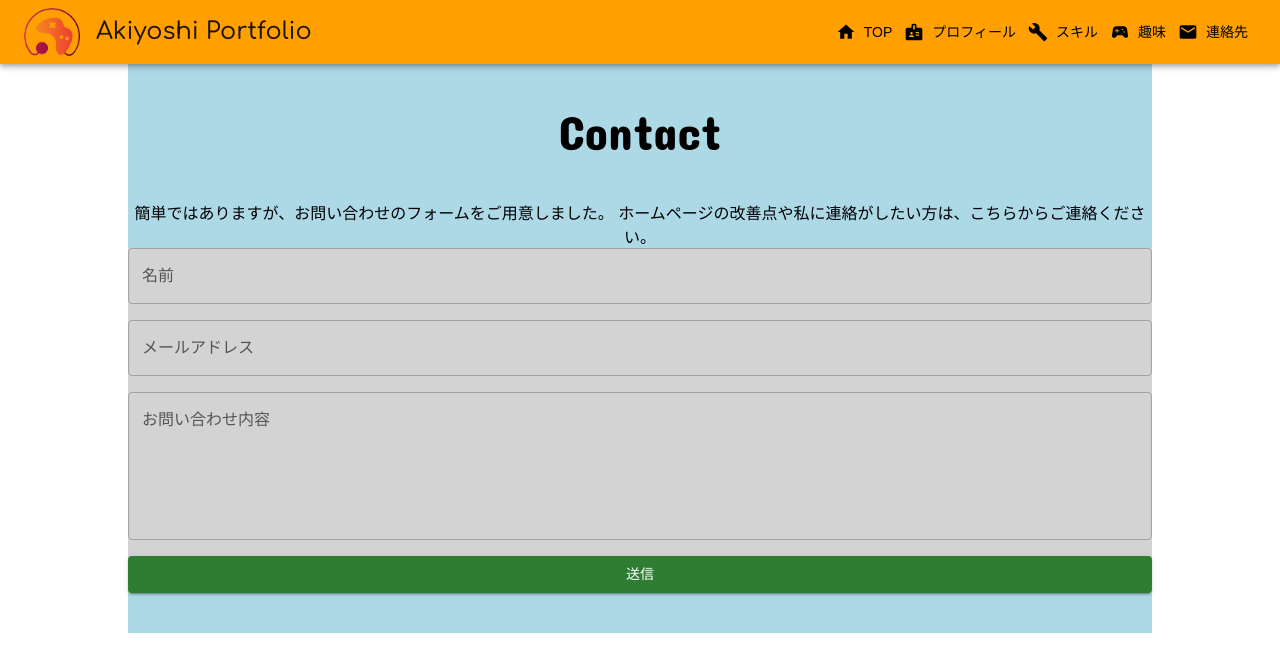
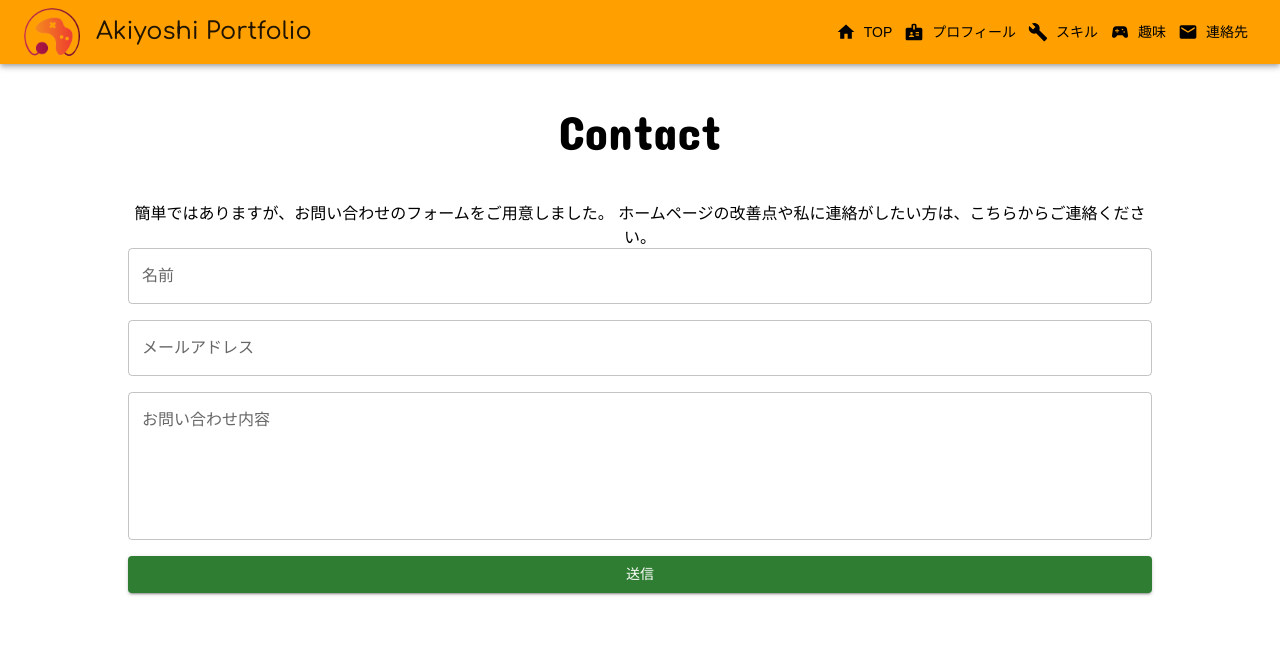
Before and after one commit to Akiyoshi999/portfolio-site, a Next.js app: page /contact in a window 1280 px wide. Shown: the top 672 px of the page. Built offline with nearby package versions, Linux system fonts and the light colour scheme; a web font is replaced by a local one.

Commit message:
背景の修正、keyとPropsの警告メッセージ修正 #23

```diff
--- a/src/components/molecules/ProductDialog/index.jsx
+++ b/src/components/molecules/ProductDialog/index.jsx
@@ -35,7 +35,11 @@ const ProductDialog = ({ openFlg, onClose, title, images, describe }) => {
         <Grid container spacing={2}>
           <Grid xs={12} md={4} item sx={{ wordWrap: "break-word" }}>
             {describe.map((item, i) => (
-              <DescriptionItem title={item.title} description={item.content} />
+              <DescriptionItem
+                key={i}
+                title={item.title}
+                description={item.content}
+              />
             ))}
           </Grid>
           <Grid xs={12} md={8} item>
--- a/src/components/organisms/ContactForm/index.jsx
+++ b/src/components/organisms/ContactForm/index.jsx
@@ -6,6 +6,7 @@ import SlideAlert from "../../atoms/SlideAlert/SlideAlert";
 import { alerts, contactSection } from "../../../const/contactItem";
 import { useContactForm } from "./logic";
 import FormButton from "../../atoms/FormButton/FormButton";
+import ContainerBox from "../../ui/Container/ContainerBox";
 
 const ContactForm = () => {
   const {
@@ -21,20 +22,11 @@ const ContactForm = () => {
   } = useContactForm();
 
   return (
-    <SectionBox
-      id={contactSection.elId}
-      textAlign="center"
-      width="80%"
-      backgroundColor="lightblue"
-    >
+    <ContainerBox>
+      <SectionBox id={contactSection.elId} textAlign="center" width="80%">
         <SectionTitle>{contactSection.title}</SectionTitle>
         <Typography variant="body">{contactSection.body}</Typography>
-      <Stack
-        component="form"
-        onSubmit={handleSubmit(submit)}
-        spacing={2}
-        backgroundColor="lightgray"
-      >
+        <Stack component="form" onSubmit={handleSubmit(submit)} spacing={2}>
           <InputComponent
             control={control}
             areaName="name"
@@ -74,6 +66,7 @@ const ContactForm = () => {
           severity={alerts.error.severity}
         />
       </SectionBox>
+    </ContainerBox>
   );
 };
 
--- a/src/components/organisms/HobbySection/index.jsx
+++ b/src/components/organisms/HobbySection/index.jsx
@@ -3,11 +3,13 @@ import { hobbys, hobbySection } from "../../../const/hobbyItems";
 import HobbyItem from "../../molecules/HobbyItem";
 import SectionBox from "../../ui/Section/SectionBox";
 import SectionTitle from "../../ui/Section/SectionTitle";
+import ContainerBox from "../../ui/Container/ContainerBox";
 
 const oddJudge = (number) => number % 2 === 0;
 
 const HobbySection = () => {
   return (
+    <ContainerBox>
       <SectionBox id="hobby-section" backgroundColor="gray">
         <SectionTitle>{hobbySection.title}</SectionTitle>
         <Typography variant="body">{hobbySection.body}</Typography>
@@ -17,6 +19,7 @@ const HobbySection = () => {
           ))}
         </Grid>
       </SectionBox>
+    </ContainerBox>
   );
 };
 
--- a/src/components/organisms/ProfileSection/index.jsx
+++ b/src/components/organisms/ProfileSection/index.jsx
@@ -2,10 +2,12 @@ import { Avatar, Grid, Typography } from "@mui/material";
 import { profileSection } from "../../../const/profileItems";
 import SectionBox from "../../ui/Section/SectionBox";
 import SectionTitle from "../../ui/Section/SectionTitle";
+import ContainerBox from "../../ui/Container/ContainerBox";
 
 const ProfileSection = () => {
   return (
-    <SectionBox id={profileSection.elId} sx={{ backgroundColor: "gray" }}>
+    <ContainerBox>
+      <SectionBox id={profileSection.elId}>
         <SectionTitle>{profileSection.title}</SectionTitle>
         <Grid container>
           <Grid xs={12} sm={5} item display="flex" justifyContent="center">
@@ -21,6 +23,7 @@ const ProfileSection = () => {
           </Grid>
         </Grid>
       </SectionBox>
+    </ContainerBox>
   );
 };
 
--- a/src/components/organisms/SkillCareer/index.jsx
+++ b/src/components/organisms/SkillCareer/index.jsx
@@ -1,4 +1,4 @@
-import { Typography } from "@mui/material";
+import { Box, Typography } from "@mui/material";
 import { careers, careerSection } from "../../../const/careerItems";
 import CareerItem from "../../molecules/CareerItem";
 import SectionBox from "../../ui/Section/SectionBox";
@@ -6,7 +6,8 @@ import SectionTitle from "../../ui/Section/SectionTitle";
 
 const SkillCareer = () => {
   return (
-    <SectionBox id={careerSection.elId} backgroundColor="silver">
+    <Box>
+      <SectionBox id={careerSection.elId} sx={{ backgroundColor: "#bcaaa4" }}>
         <SectionTitle>{careerSection.title}</SectionTitle>
         <Typography variant="body">{careerSection.body}</Typography>
         {careers.map((career, ind) => {
@@ -22,6 +23,7 @@ const SkillCareer = () => {
           );
         })}
       </SectionBox>
+    </Box>
   );
 };
 
--- a/src/components/ui/Card/CustomCardMedia.jsx
+++ b/src/components/ui/Card/CustomCardMedia.jsx
@@ -1,6 +1,10 @@
 import { CardMedia as MuiCardMedia, styled } from "@mui/material";
 
-const CardMedia = styled(MuiCardMedia)(({ theme, preparationFlg = false }) =>
+const CusCardMedia = ({ preparationFlg = false, ...props }) => (
+  <MuiCardMedia {...props} />
+);
+
+const CardMedia = styled(CusCardMedia)(({ theme, preparationFlg }) =>
   theme.unstable_sx({
     minHeight: 200,
     maxHeight: "100%",
--- /dev/null
+++ b/src/components/ui/Container/ContainerBox.jsx
@@ -0,0 +1,17 @@
+import { Box as MuiBox } from "@mui/material";
+import { styled } from "@mui/system";
+
+const CustomBox = styled(MuiBox)(({ theme }) =>
+  theme.unstable_sx({
+    backgroundColor: "#e0e0e0",
+    ":nth-of-type(2),:nth-last-of-type(1)": {
+      backgroundColor: "white",
+    },
+  })
+);
+
+const ContainerBox = ({ ...props }) => (
+  <CustomBox {...props}>{props.children}</CustomBox>
+);
+
+export default ContainerBox;
```
Also changed, not shown: src/components/organisms/SkillProduct/index.jsx (+5 -2 lines), src/components/organisms/SkillSet/index.jsx (+29 -6 lines), src/components/pages/Top.jsx (+3 -6 lines). Lines whose indentation alone changed are shown as unchanged.
